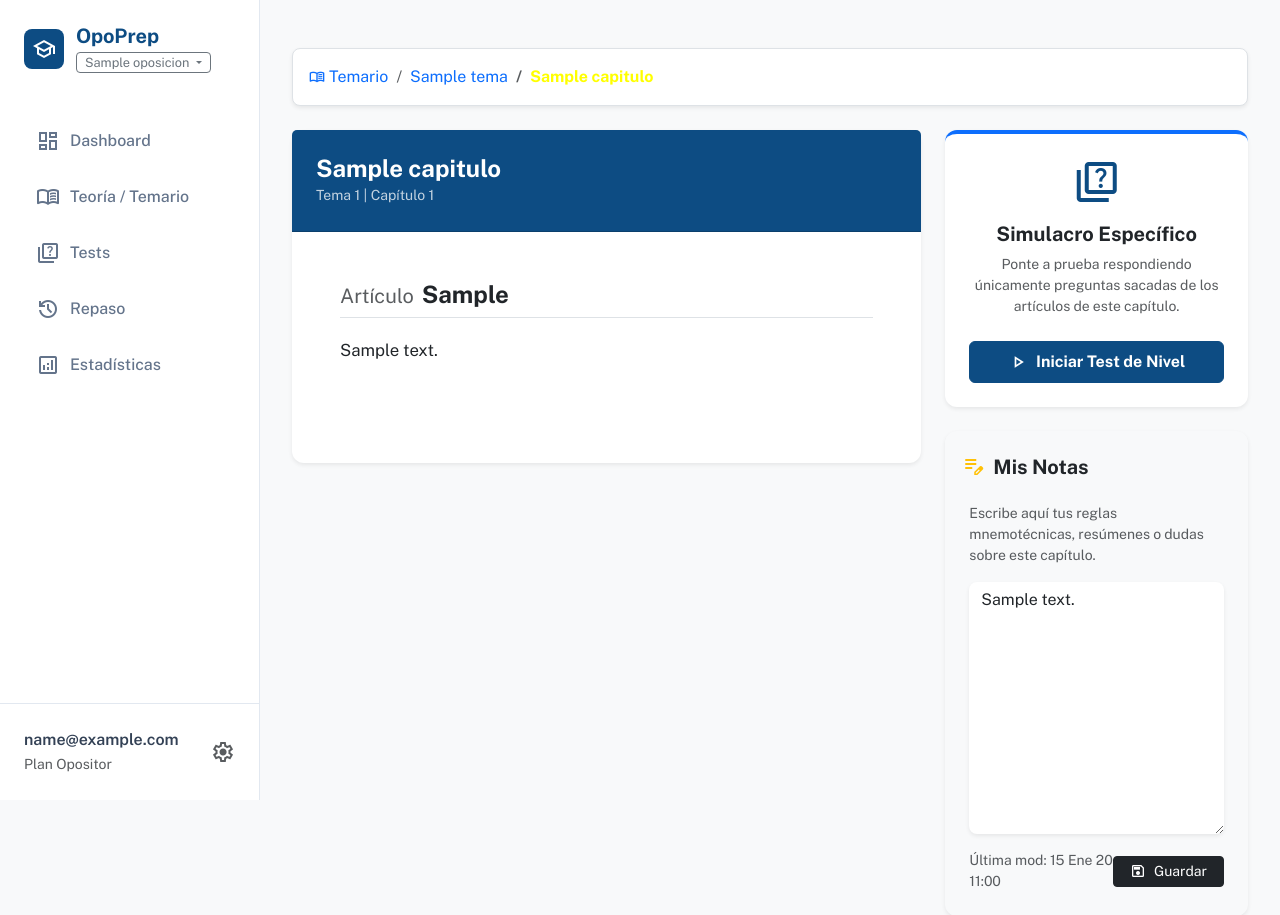
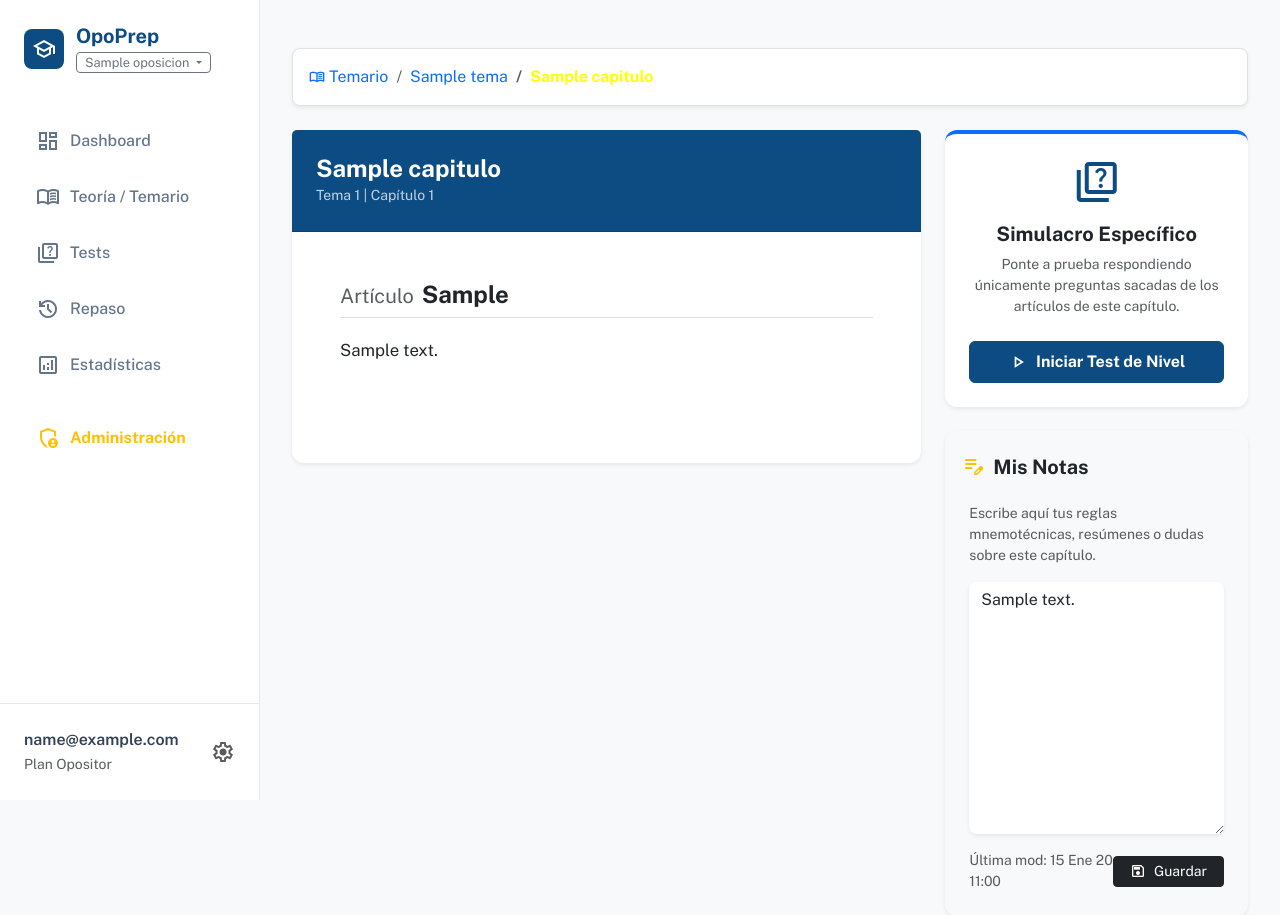
Before and after one commit to kikega/oposiciones, a Django app: page /examen/capitulo/1/ in a window 1280 px wide. Shown: the top 915 px of the page. Run offline with Django 5.2, Linux system fonts and the light colour scheme; a user stored in the database is signed in; tables that the repository leaves empty hold one stand-in row (values such as "Sample post"); some libraries are stand-ins or nearby versions.

Commit message:
Sidebar con acceso a Administracion para superuser

```diff
--- a/templates/base.html
+++ b/templates/base.html
@@ -84,6 +84,13 @@
                         <a class="nav-link" href="#">
                             <span class="material-symbols-outlined">analytics</span> Estadísticas
                         </a>
+
+                        {% if request.user.is_superuser %}
+                        <hr class="text-white-50 my-2">
+                        <a class="nav-link text-warning fw-bold" href="{% url 'admin:index' %}" target="_blank">
+                            <span class="material-symbols-outlined">admin_panel_settings</span> Administración
+                        </a>
+                        {% endif %}
                     </nav>
 
                     <div class="user-profile">
--- a/usuarios/admin.py
+++ b/usuarios/admin.py
@@ -9,7 +9,7 @@ class UsuarioUserAdmin(UserAdmin):
     Administración del modelo de Usuario
     """
     model = Usuario
-    list_display = ('email', 'username', 'is_staff', 'is_active')
+    list_display = ('email', 'username', 'is_staff', 'is_active','last_login')
     list_filter = ('is_staff', 'is_active')
     fieldsets = (
         (None, {'fields': ('email', 'password','username', 'numero_telefono',)}),
```
